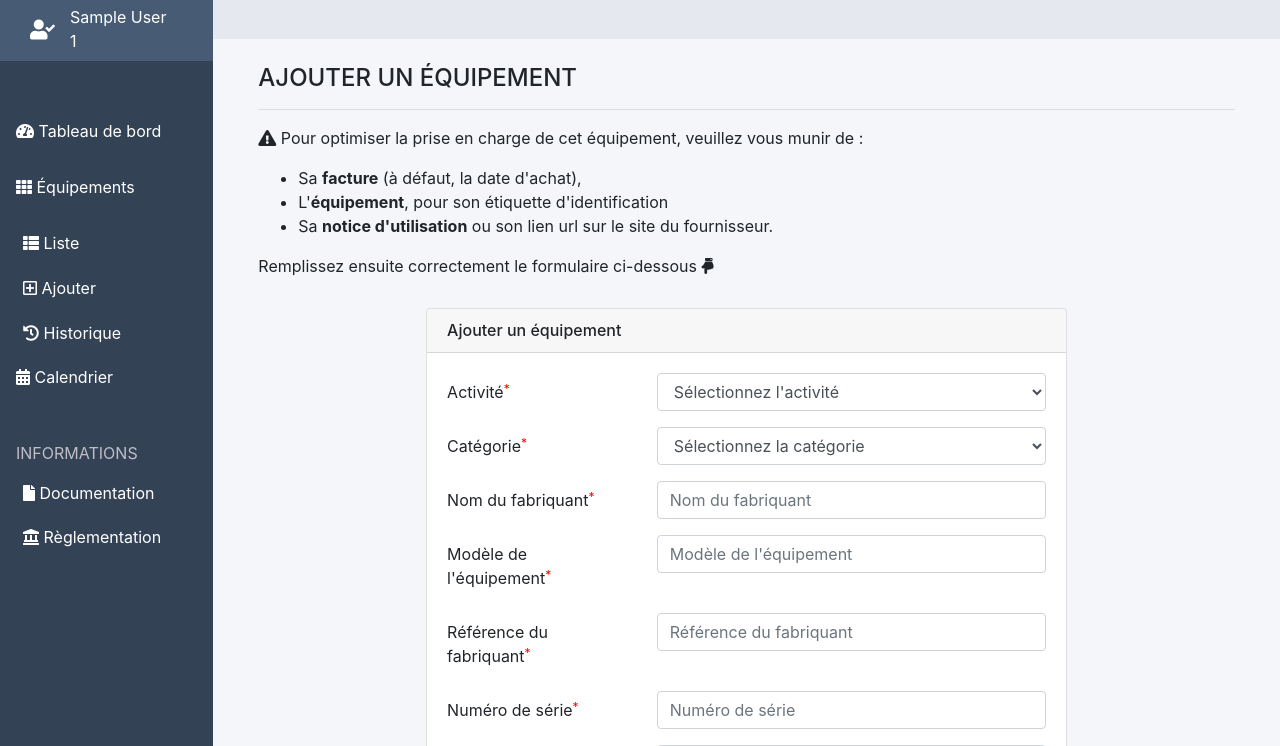
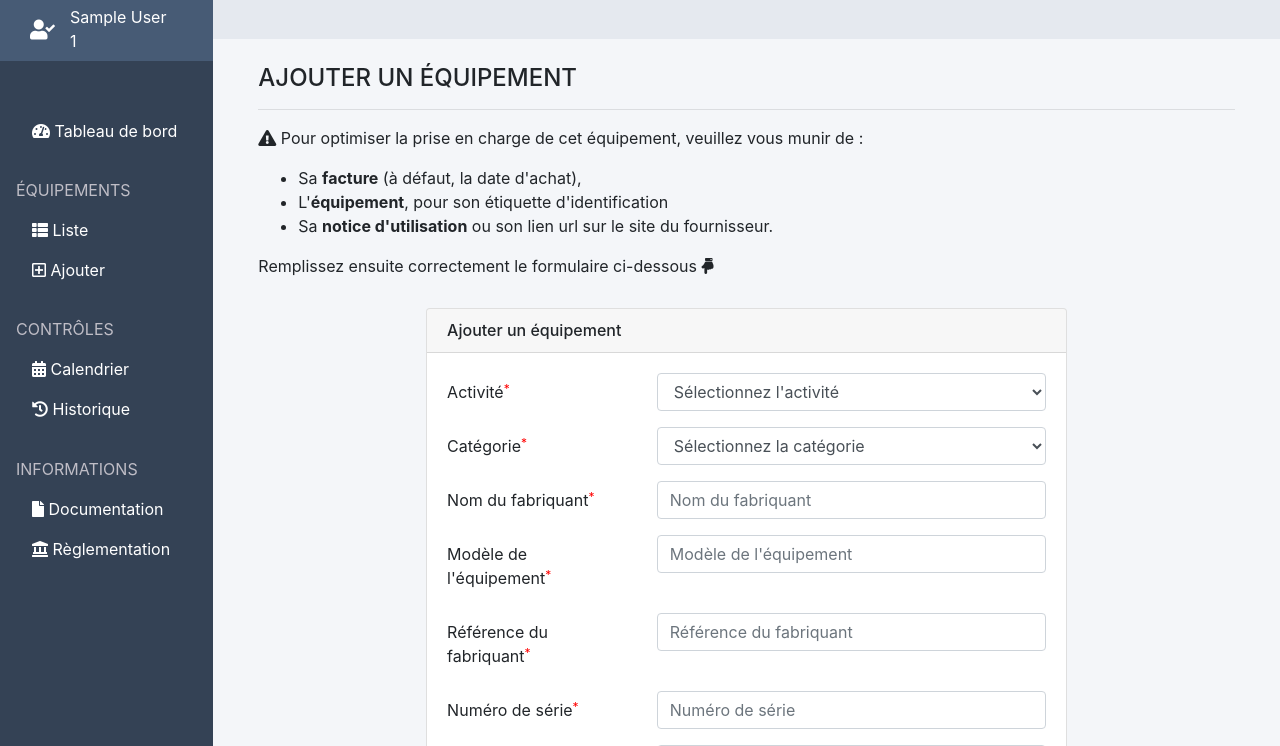
Before and after one commit to FROSSARD-Ma/EPI-Pass-Sport-Nature, a PHP site: page /nxEquipt in a window 1280 px wide. Shown: the part 127-873 px from the top of the page. Run offline with PHP 8.4, Linux system fonts and the light colour scheme; the visitor is signed in with stand-in values (Sample User, id 1); data that the repository does not hold is empty; some libraries are stand-ins or nearby versions.

Commit message:
MAJ SideBar
Organisation icones par thème
- Equipements
- Controles
- Documentation

```diff
--- a/public/css/style.css
+++ b/public/css/style.css
@@ -239,7 +239,7 @@ main .container h2 {
   list-style: none;
 }
 .sidebar .sidebar-nav .nav-item {
-  margin-bottom: 1em;
+  margin-left: 1em;
 }
 .sidebar .sidebar-nav .nav-header {
   padding: 1.7rem 1rem 0.5rem;
--- a/public/css/style.scss
+++ b/public/css/style.scss
@@ -289,7 +289,7 @@ main {
     	list-style: none;
 
     	.nav-item {
-    		margin-bottom:1em;
+    		margin-left:1em;
     	}
     	.nav-header {
 
--- a/views/templates/sidebarNav.twig
+++ b/views/templates/sidebarNav.twig
@@ -18,25 +18,22 @@
           		{% endif %}
           	</a>
       	</li>
+
+
+      	<li class="nav-header">ÉQUIPEMENTS</li>
+
 			<li class="nav-item">
-          	<a class="nav-link" href="equipements"><i class="fas fa-th"></i> Équipements
+	          	<a class="nav-link" href="equipements"><i class="fas fa-th-list"></i> Liste
 	          		{% if session.countEquiptValide > 0 %}
 	          			<span class="badge badge-success right">{{ session.countEquiptValide }}</span>
 	          		{% endif %}
-          	</a>
-      	</li>
-
-			<ul class="submenu">
-				<li class="nav-item">
-		          	<a class="nav-link" href="equipements"><i class="fas fa-th-list"></i> Liste</a>
+	          	</a></a>
 	      	</li>
 			<li class="nav-item">
 	          	<a class="nav-link" href="nxEquipt"><i class="far fa-plus-square"></i> Ajouter</a>
 	      	</li>
-				<li class="nav-item">
-		          	<a class="nav-link" href="historique"><i class="fas fa-history"></i> Historique</a>
-		      	</li>
-			</ul>
+
+	  	<li class="nav-header">CONTRÔLES</li>
 
 		  	<li class="nav-item">
 	          	<a class="nav-link" href="calendrier"><i class="fas fa-calendar-alt"></i> Calendrier
@@ -49,8 +46,12 @@
 	          	</a>
 	      	</li>
 
+	      	<li class="nav-item">
+	          	<a class="nav-link" href="historique"><i class="fas fa-history"></i> Historique</a>
+	      	</li>
+
       	<li class="nav-header">INFORMATIONS</li>
-			<ul class="submenu">
+
 	      	<li class="nav-item">
 	          	<a class="nav-link" href="documentation"><i class="fas fa-file"></i> Documentation</a>
 	      	</li>
@@ -58,6 +59,6 @@
 	      	<li class="nav-item">
 	          	<a class="nav-link" href="reglementation"><i class="fas fa-landmark"></i> Règlementation</a>
 	      	</li>
-		    </ul>
+
 	</ul>
 </nav>
```
Lines whose indentation alone changed are shown as unchanged.
